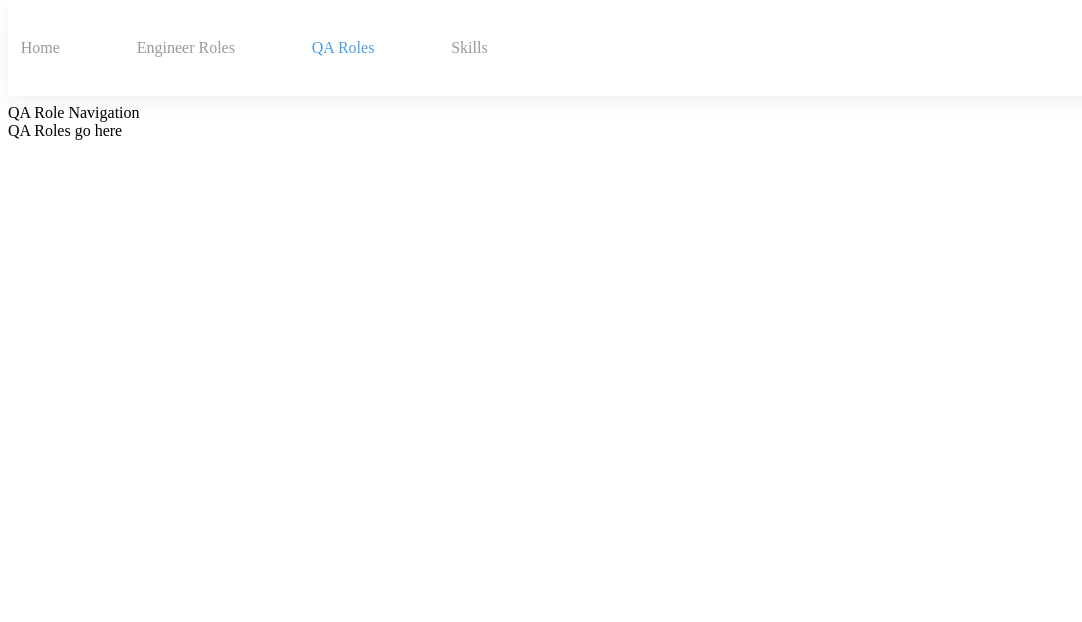
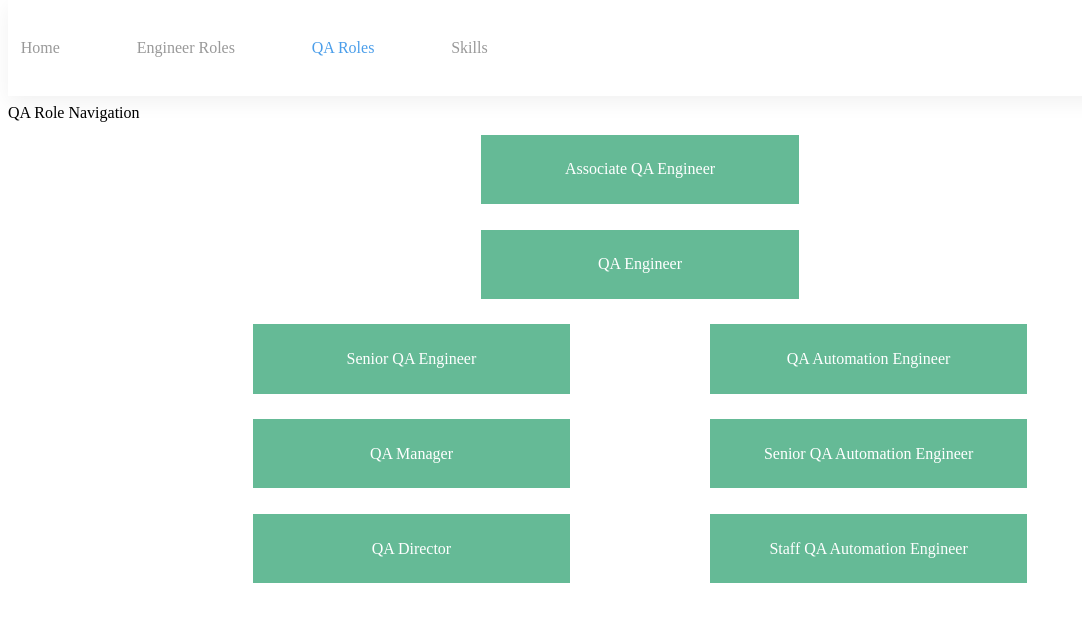
Before and after one commit to TangoGroup/career-journeys, a Next.js app: page /qa-roles in a window 1280 px wide. Shown: the top 622 px of the page, without its empty margins (0-1082 px from the left). Built offline with nearby package versions, Linux system fonts and the light colour scheme.

Commit message:
QA diagram and styles

```diff
--- /dev/null
+++ b/components/QARolesDiagram.js
@@ -0,0 +1,20 @@
+import styles from './QARolesDiagram.styles';
+import QA_ROLES from '../data/qa-roles';
+
+const QARolesDiagram = () => (
+  <div className="root">
+    <div className="grid">
+      <div className="role associate-qa-engineer">{QA_ROLES.ASSOCIATE_QA_ENGINEER.title}</div>
+      <div className="role qa-engineer">{QA_ROLES.QA_ENGINEER.title}</div>
+      <div className="role senior-qa-engineer">{QA_ROLES.SENIOR_QA_ENGINEER.title}</div>
+      <div className="role qa-automation-engineer">{QA_ROLES.QA_AUTOMATION_ENGINEER.title}</div>
+      <div className="role senior-qa-automation-engineer">{QA_ROLES.SENIOR_QA_AUTOMATION_ENGINEER.title}</div>
+      <div className="role staff-qa-automation-engineer">{QA_ROLES.STAFF_QA_AUTOMATION_ENGINEER.title}</div>
+      <div className="role qa-manager">{QA_ROLES.QA_MANAGER.title}</div>
+      <div className="role qa-director">{QA_ROLES.QA_DIRECTOR.title}</div>
+    </div>
+    <style jsx>{styles}</style>
+  </div>
+);
+
+export default QARolesDiagram;
--- /dev/null
+++ b/components/QARolesDiagram.styles.js
@@ -0,0 +1,58 @@
+import css from 'styled-jsx/css';
+import THEME from '../lib/theme';
+
+const styles = css`
+  .root {
+    max-width: 50rem;
+    margin: auto;
+  }
+
+  .grid {
+    display: grid;
+    grid-template-columns: repeat(7, 1fr);
+  }
+
+  .associate-qa-engineer, .qa-engineer {
+    grid-column: 3 / span 3;
+  }
+
+  .senior-qa-engineer {
+    grid-row: 3;
+    grid-column: 1 / span 3;
+  }
+
+  .qa-automation-engineer {
+    grid-row: 3;
+    grid-column: 5 / span 3;
+  }
+
+  .qa-manager {
+    grid-row: 4;
+    grid-column: 1 / span 3;
+  }
+
+  .senior-qa-automation-engineer {
+    grid-row: 4;
+    grid-column: 5 / span 3;
+  }
+
+  .qa-director {
+    grid-row: 5;
+    grid-column: 1 / span 3;
+  }
+
+  .staff-qa-automation-engineer {
+    grid-row: 5;
+    grid-column: 5 / span 3;
+  }
+
+  .role {
+    text-align: center;
+    padding: 1.6rem;
+    margin: 0.8rem;
+    background-color: ${THEME.colors.green};
+    color: #fff;
+  }
+`;
+
+export default styles;
--- /dev/null
+++ b/md/QARolesOverview.mdx
@@ -0,0 +1,3 @@
+import QARolesDiagram from '../components/QARolesDiagram';
+
+<QARolesDiagram />
--- a/pages/qa-roles.js
+++ b/pages/qa-roles.js
@@ -1,3 +1,4 @@
+import QARolesOverview from '../md/QARolesOverview.mdx';
 import SideNavLayout from '../components/SideNavLayout';
 
 const Roles = () => (
@@ -6,7 +7,7 @@ const Roles = () => (
       <div>QA Role Navigation</div>
     </SideNavLayout.Nav>
     <SideNavLayout.Content>
-      <div>QA Roles go here</div>
+      <QARolesOverview />
     </SideNavLayout.Content>
   </SideNavLayout>
 );
```
